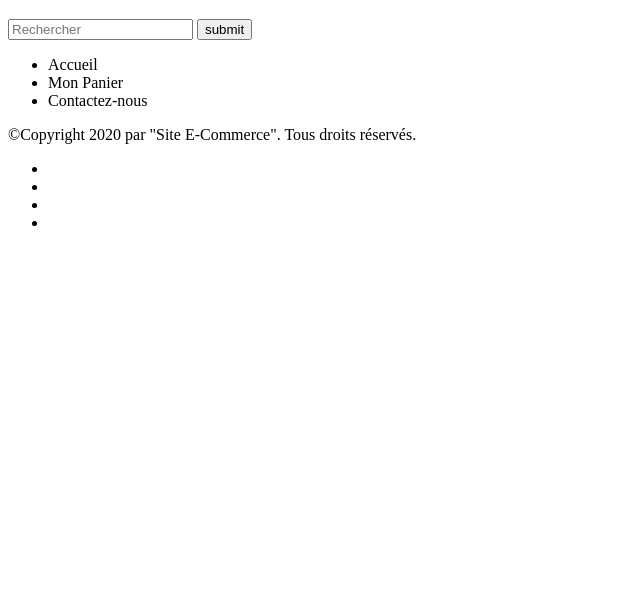
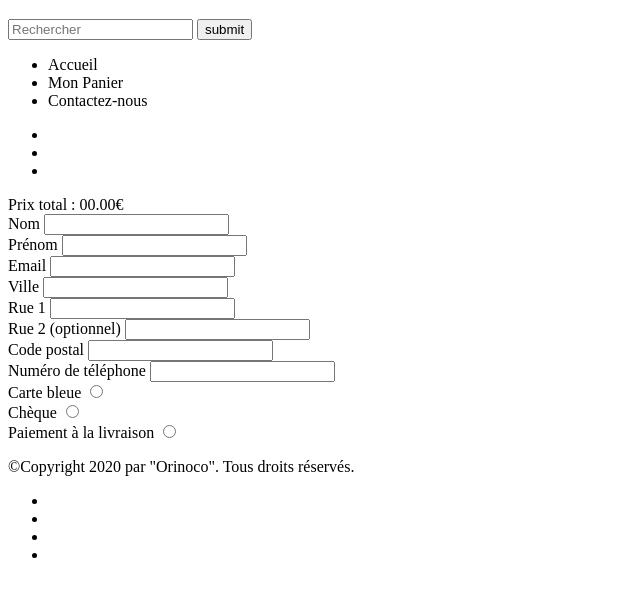
Before and after one commit to tcouvreur/openclassrooms-orinoco, a plain HTML site: page cart.html in a window 1280 px wide. Shown: the part 61-658 px from the top of the page, without its empty margins (0-640 px from the left). Drawn offline with Linux system fonts and the light colour scheme.

Commit message:
first version html done

```diff
--- a/cart.html
+++ b/cart.html
@@ -22,10 +22,66 @@
         </nav>
 
         <main>
+            <article>
+                <ul>
+                    <li></li>
+                    <li></li>
+                    <li></li>
+                </ul>
+            </article>
+            <span>Prix total : 00.00€</span>
+            <form id="customer-info">
+                <div class="form-group">
+                    <label for="lastname">Nom</label>
+                    <input type="text" id="lastname" name="lastname" required >
+                </div>
+                <div class="form-group">
+                    <label for="firstname">Prénom</label>
+                    <input type="text" id="firstname" name="firstname" required >
+                </div>
+                <div class="form-group">
+                    <label for="email">Email</label>
+                    <input type="email" id="email" name="email" required >
+                </div>
+                <div class="form-group">
+                    <label for="city">Ville</label>
+                    <input type="text" id="city" name="city" required >
+                </div>
+                <div class="form-group">
+                    <label for="street_1">Rue 1</label>
+                    <input type="text" id="street_1" name="street_1" required >
+                </div>
+                <div class="form-group">
+                    <label for="street_2">Rue 2 (optionnel)</label>
+                    <input type="text" id="street_2" name="street_2" >
+                </div>
+                <div class="form-group">
+                    <label for="postcode">Code postal</label>
+                    <input type="text" id="postcode" name="postcode" minlength="5" maxlength="5" required >
+                </div>
+                <div class="form-group">
+                    <label for="phone">Numéro de téléphone</label>
+                    <input type="tel" id="phone" name="phone" required >
+                </div>
+            </form>
+            <form id="payment-method">
+                <div class="form-group">
+                    <label for="card">Carte bleue</label>
+                    <input type="radio" id="card" name="card" required >
+                </div>
+                <div class="form-group">
+                    <label for="check">Chèque</label>
+                    <input type="radio" id="check" name="check" required >
+                </div>
+                <div class="form-group">
+                    <label for="cash_on_delivery">Paiement à la livraison</label>
+                    <input type="radio" id="cash_on_delivery" name="cash_on_delivery" required >
+                </div>
+            </form>
         </main>
 
         <footer>
-            <p>©Copyright 2020 par "Site E-Commerce". Tous droits réservés.</p>
+            <p>©Copyright 2020 par "Orinoco". Tous droits réservés.</p>
             <ul>
                 <li><span class="fa fa-twitter icon-md"></span></li>
                 <li><span class="fa fa-facebook icon-md"></span></li>
```
Also changed, not shown: confirm-order.html (+4 -1 lines), index.html (+1 -1 lines), product-page.html (+18 -1 lines).
